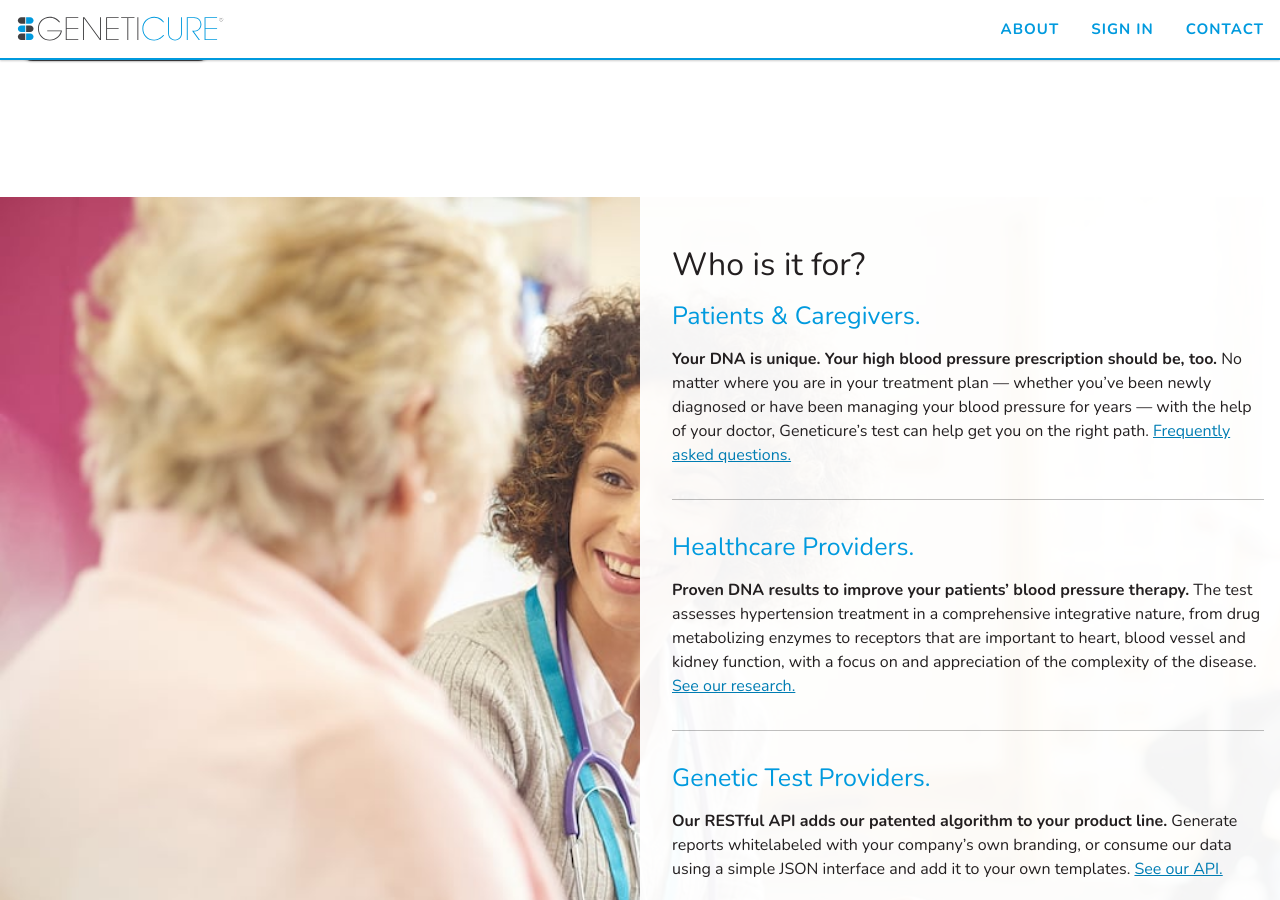
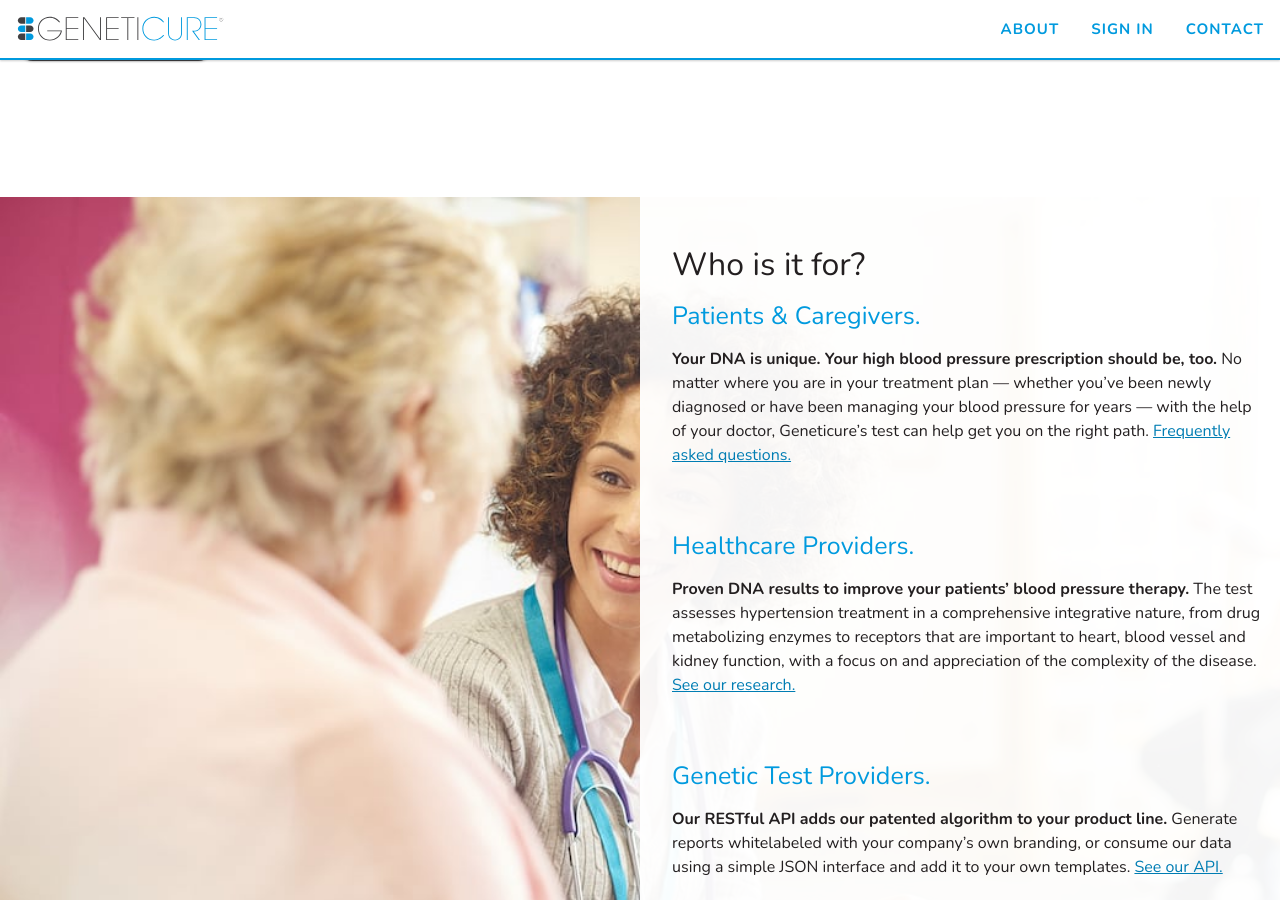
Before and after one commit to RobertAKARobin/geneticure-jekyll, a Jekyll site: the page built from _pages/index.md, in a window 1280 px wide and 900 px high, scrolled down 3096 px. Built offline with Jekyll 4.4.1, drawn with Linux system fonts in a browser that asks for light colours.

Commit message:
Hide hr border

```diff
--- a/_sass/_theme.scss
+++ b/_sass/_theme.scss
@@ -154,7 +154,6 @@ strong {
   }
 
   hr {
-    border-top: 1px solid $border-color--soft;
     margin: ($margin--main * 2) auto;
   }
 }
```
